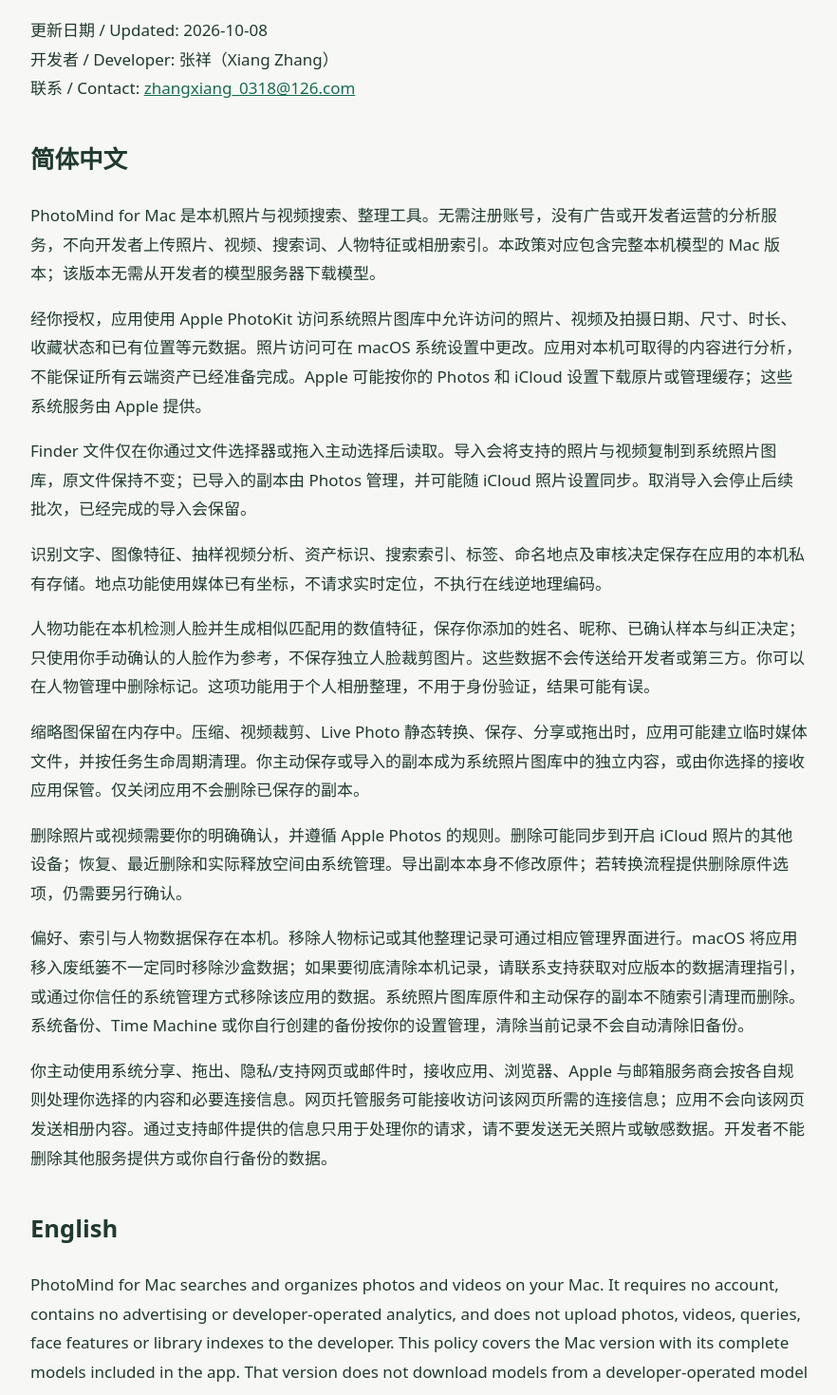
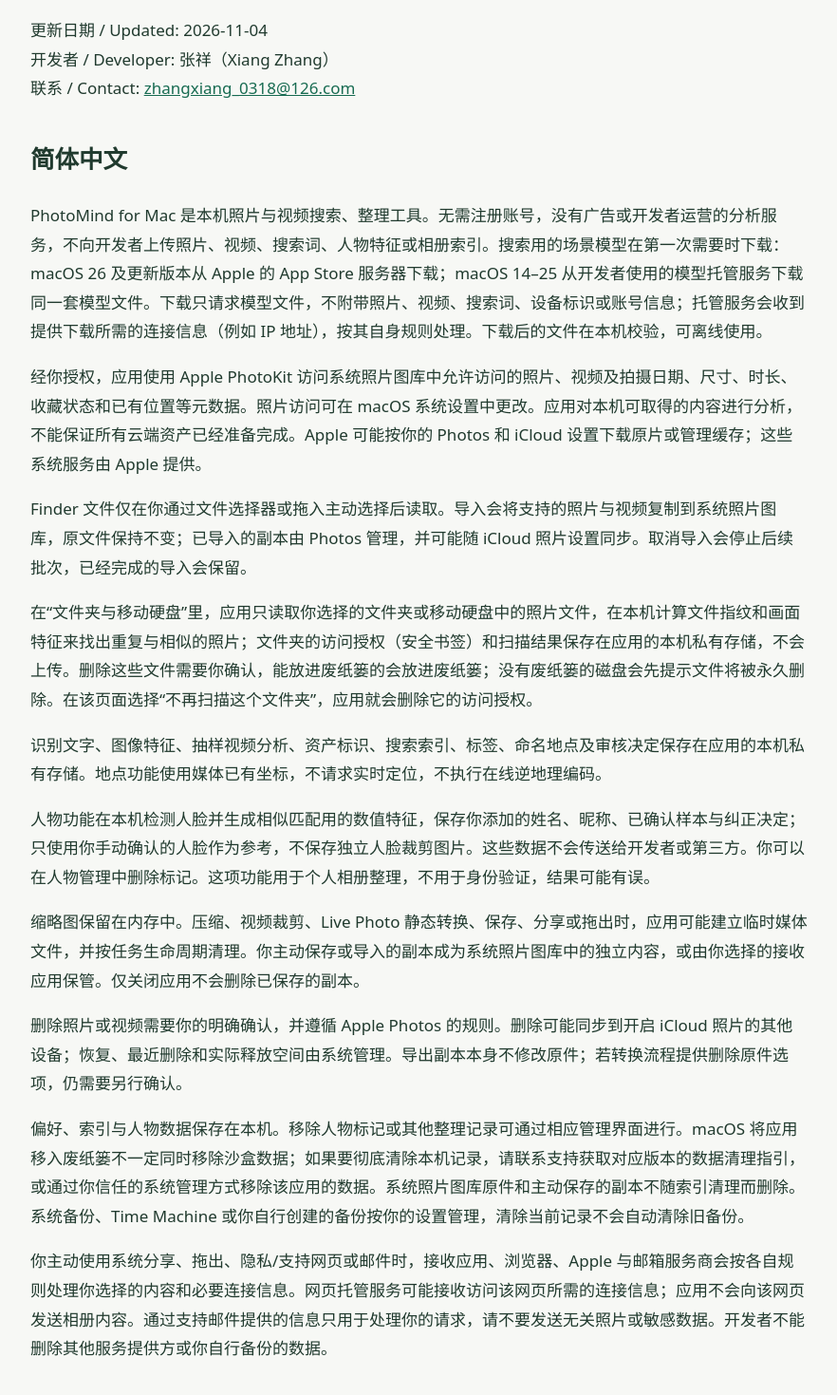
Before and after one commit to lynxzhang/photomind-support, a plain HTML site: page dist/privacy-mac.html in a window 1280 px wide. Shown: the part 149-1618 px from the top of the page at 95% size, without its empty margins (198-1080 px from the left). Drawn offline with Linux system fonts and the light colour scheme.

Commit message:
Describe Mac model downloads for macOS 14-25 and the Folders & Drives scan.

```diff
--- a/dist/privacy-mac.html
+++ b/dist/privacy-mac.html
@@ -1,10 +1,11 @@
 <!doctype html>
 <html lang="zh-Hans"><head><meta charset="utf-8"><meta name="viewport" content="width=device-width,initial-scale=1"><title>PhotoMind for Mac · 隐私政策 / Privacy</title><style>body{margin:0;background:#f7f8f5;color:#203a2e;font:17px/1.8 system-ui,sans-serif}main{max-width:820px;margin:auto;padding:48px 24px}h1{font-size:30px;line-height:1.3}h2{margin-top:36px}a{color:#176b51}</style></head><body><main>
-<h1>PhotoMind for Mac<br>隐私政策 · Privacy Policy</h1><p>更新日期 / Updated: 2026-10-08<br>开发者 / Developer: 张祥（Xiang Zhang）<br>联系 / Contact: <a href="mailto:zhangxiang_0318@126.com">zhangxiang_0318@126.com</a></p>
+<h1>PhotoMind for Mac<br>隐私政策 · Privacy Policy</h1><p>更新日期 / Updated: 2026-11-04<br>开发者 / Developer: 张祥（Xiang Zhang）<br>联系 / Contact: <a href="mailto:zhangxiang_0318@126.com">zhangxiang_0318@126.com</a></p>
 <h2>简体中文</h2>
-<p>PhotoMind for Mac 是本机照片与视频搜索、整理工具。无需注册账号，没有广告或开发者运营的分析服务，不向开发者上传照片、视频、搜索词、人物特征或相册索引。本政策对应包含完整本机模型的 Mac 版本；该版本无需从开发者的模型服务器下载模型。</p>
+<p>PhotoMind for Mac 是本机照片与视频搜索、整理工具。无需注册账号，没有广告或开发者运营的分析服务，不向开发者上传照片、视频、搜索词、人物特征或相册索引。搜索用的场景模型在第一次需要时下载：macOS 26 及更新版本从 Apple 的 App Store 服务器下载；macOS 14–25 从开发者使用的模型托管服务下载同一套模型文件。下载只请求模型文件，不附带照片、视频、搜索词、设备标识或账号信息；托管服务会收到提供下载所需的连接信息（例如 IP 地址），按其自身规则处理。下载后的文件在本机校验，可离线使用。</p>
 <p>经你授权，应用使用 Apple PhotoKit 访问系统照片图库中允许访问的照片、视频及拍摄日期、尺寸、时长、收藏状态和已有位置等元数据。照片访问可在 macOS 系统设置中更改。应用对本机可取得的内容进行分析，不能保证所有云端资产已经准备完成。Apple 可能按你的 Photos 和 iCloud 设置下载原片或管理缓存；这些系统服务由 Apple 提供。</p>
 <p>Finder 文件仅在你通过文件选择器或拖入主动选择后读取。导入会将支持的照片与视频复制到系统照片图库，原文件保持不变；已导入的副本由 Photos 管理，并可能随 iCloud 照片设置同步。取消导入会停止后续批次，已经完成的导入会保留。</p>
+<p>在“文件夹与移动硬盘”里，应用只读取你选择的文件夹或移动硬盘中的照片文件，在本机计算文件指纹和画面特征来找出重复与相似的照片；文件夹的访问授权（安全书签）和扫描结果保存在应用的本机私有存储，不会上传。删除这些文件需要你确认，能放进废纸篓的会放进废纸篓；没有废纸篓的磁盘会先提示文件将被永久删除。在该页面选择“不再扫描这个文件夹”，应用就会删除它的访问授权。</p>
 <p>识别文字、图像特征、抽样视频分析、资产标识、搜索索引、标签、命名地点及审核决定保存在应用的本机私有存储。地点功能使用媒体已有坐标，不请求实时定位，不执行在线逆地理编码。</p>
 <p>人物功能在本机检测人脸并生成相似匹配用的数值特征，保存你添加的姓名、昵称、已确认样本与纠正决定；只使用你手动确认的人脸作为参考，不保存独立人脸裁剪图片。这些数据不会传送给开发者或第三方。你可以在人物管理中删除标记。这项功能用于个人相册整理，不用于身份验证，结果可能有误。</p>
 <p>缩略图保留在内存中。压缩、视频裁剪、Live Photo 静态转换、保存、分享或拖出时，应用可能建立临时媒体文件，并按任务生命周期清理。你主动保存或导入的副本成为系统照片图库中的独立内容，或由你选择的接收应用保管。仅关闭应用不会删除已保存的副本。</p>
@@ -12,9 +13,10 @@
 <p>偏好、索引与人物数据保存在本机。移除人物标记或其他整理记录可通过相应管理界面进行。macOS 将应用移入废纸篓不一定同时移除沙盒数据；如果要彻底清除本机记录，请联系支持获取对应版本的数据清理指引，或通过你信任的系统管理方式移除该应用的数据。系统照片图库原件和主动保存的副本不随索引清理而删除。系统备份、Time Machine 或你自行创建的备份按你的设置管理，清除当前记录不会自动清除旧备份。</p>
 <p>你主动使用系统分享、拖出、隐私/支持网页或邮件时，接收应用、浏览器、Apple 与邮箱服务商会按各自规则处理你选择的内容和必要连接信息。网页托管服务可能接收访问该网页所需的连接信息；应用不会向该网页发送相册内容。通过支持邮件提供的信息只用于处理你的请求，请不要发送无关照片或敏感数据。开发者不能删除其他服务提供方或你自行备份的数据。</p>
 <h2>English</h2>
-<p>PhotoMind for Mac searches and organizes photos and videos on your Mac. It requires no account, contains no advertising or developer-operated analytics, and does not upload photos, videos, queries, face features or library indexes to the developer. This policy covers the Mac version with its complete models included in the app. That version does not download models from a developer-operated model server.</p>
+<p>PhotoMind for Mac searches and organizes photos and videos on your Mac. It requires no account, contains no advertising or developer-operated analytics, and does not upload photos, videos, queries, face features or library indexes to the developer. The scene models used for search are downloaded the first time they are needed: on macOS 26 and later from Apple's App Store servers, and on macOS 14–25 from the model hosting service the developer uses, which serves the same model files. These requests ask only for model files and carry no photos, videos, queries, device identifiers or account information; the hosting service receives the connection data needed to serve the download (such as the IP address) and handles it under its own policies. Downloaded files are verified on your Mac and then work offline.</p>
 <p>With your permission, PhotoMind uses Apple PhotoKit to access authorized content in the system Photos library, including capture dates, dimensions, duration, favorites and existing location metadata. You can change photo access in macOS System Settings. Analysis uses content available locally; cloud-only items are not assumed to be ready. Apple may download originals or manage caches according to your Photos and iCloud settings.</p>
 <p>Files from Finder are read only after you choose them through the file picker or drag them into the app. Import copies supported photos and videos into the system Photos library and leaves the source files unchanged. Imported copies are managed by Photos and may sync through iCloud Photos. Cancelling stops later batches; imports already completed remain in Photos.</p>
+<p>In Folders &amp; Drives, PhotoMind reads only the photo files in the folders or drives you choose, and computes file fingerprints and visual features on your Mac to find duplicate and similar photos. Folder access grants (security-scoped bookmarks) and scan results stay in private local app storage and are not uploaded. Deleting these files requires your confirmation and moves them to the Trash where the drive has one; on a drive without a Trash, the app first tells you the files will be deleted permanently. Choosing Stop Scanning This Folder on that screen deletes its access grant.</p>
 <p>Recognized text, visual features, sampled video analysis, asset identifiers, indexes, labels, named places and review decisions remain in private local app storage. Place labels use coordinates already present in media. PhotoMind does not request live location or perform online reverse geocoding.</p>
 <p>People features detect faces and compute matching features locally. The app stores the names, aliases, confirmed samples and corrections you provide. Only faces you manually confirm become reference samples. Separate cropped face images are not retained. These records are not sent to the developer or third parties, and labels can be removed in people management. This organizes your personal library; it is not identity authentication and may be incorrect.</p>
 <p>Thumbnails are held in memory. Compression, video clipping, Live Photo still conversion, saving, sharing and dragging files out may create temporary media files, which are cleaned up as their tasks finish. Copies you choose to save or import remain as separate Photos assets or with your chosen receiving app. Closing PhotoMind does not remove saved copies.</p>
```
Also changed, not shown: dist/support-mac.html (+2 -2 lines).
